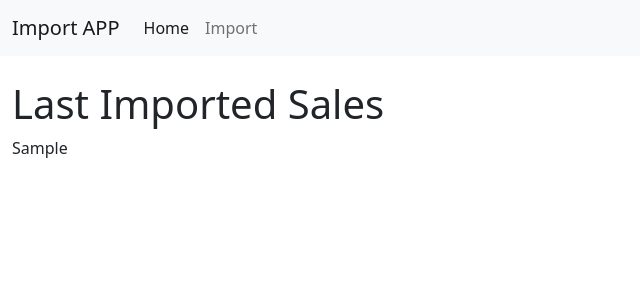
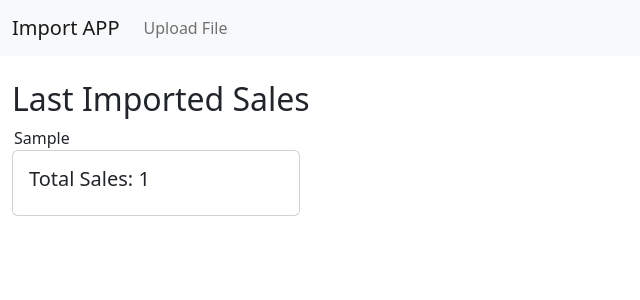
Before and after one commit to julioh1203/import-text-file, a Django app: template sales_import/templates/sales_import/list_imports.html in a window 1280 px wide. Shown: the top 300 px of the page, without its empty margins (0-640 px from the left). Run offline with Django 4.2, Linux system fonts and the light colour scheme; the template is opened without the code that fills it: most values are stand-ins (such as "Sample title", 1, 10 or a date in 2020).

Commit message:
Added upload file and html files

```diff
--- a/core/templates/core/includes/menu.html
+++ b/core/templates/core/includes/menu.html
@@ -6,11 +6,11 @@
     </button>
     <div class="collapse navbar-collapse" id="navbarSupportedContent">
       <ul class="navbar-nav me-auto mb-2 mb-lg-0">
+{#        <li class="nav-item">#}
+{#          <a class="nav-link active" aria-current="page" href="#">Home</a>#}
+{#        </li>#}
         <li class="nav-item">
-          <a class="nav-link active" aria-current="page" href="#">Home</a>
-        </li>
-        <li class="nav-item">
-          <a class="nav-link" href="{% url 'sales_import:upload' %}">Import</a>
+          <a class="nav-link" href="{% url 'sales_import:upload' %}">Upload File</a>
         </li>
       </ul>
     </div>
--- a/sales_import/templates/sales_import/list_imports.html
+++ b/sales_import/templates/sales_import/list_imports.html
@@ -2,7 +2,16 @@
 
 {% block body %}
 
-    <h1>Last Imported Sales</h1>
-    {{ last_imported_saled | safe }}
+    <h2>Last Imported Sales</h2>
+
+    <span style="padding: 1px;"></span>
+
+    {{ last_imported_sales | safe }}
+
+    <div class="card" style="width: 18rem;">
+        <div class="card-body">
+            <h5 class="card-title">Total Sales: {{ total_sales }}</h5>
+        </div>
+    </div>
 
 {% endblock %}
--- a/sales_import/templates/sales_import/upload.html
+++ b/sales_import/templates/sales_import/upload.html
@@ -13,7 +13,6 @@
                 <input type="submit" class="btn-check" id="btn-check-2-outlined" checked autocomplete="off">
                 <label class="input-group-text" for="btn-check-2-outlined">Upload</label>
             </div>
-
         </div>
     </form>
 {% endblock %}
```
Also changed, not shown: sales_import/views.py (+6 -3 lines). Lines whose indentation alone changed are shown as unchanged.
